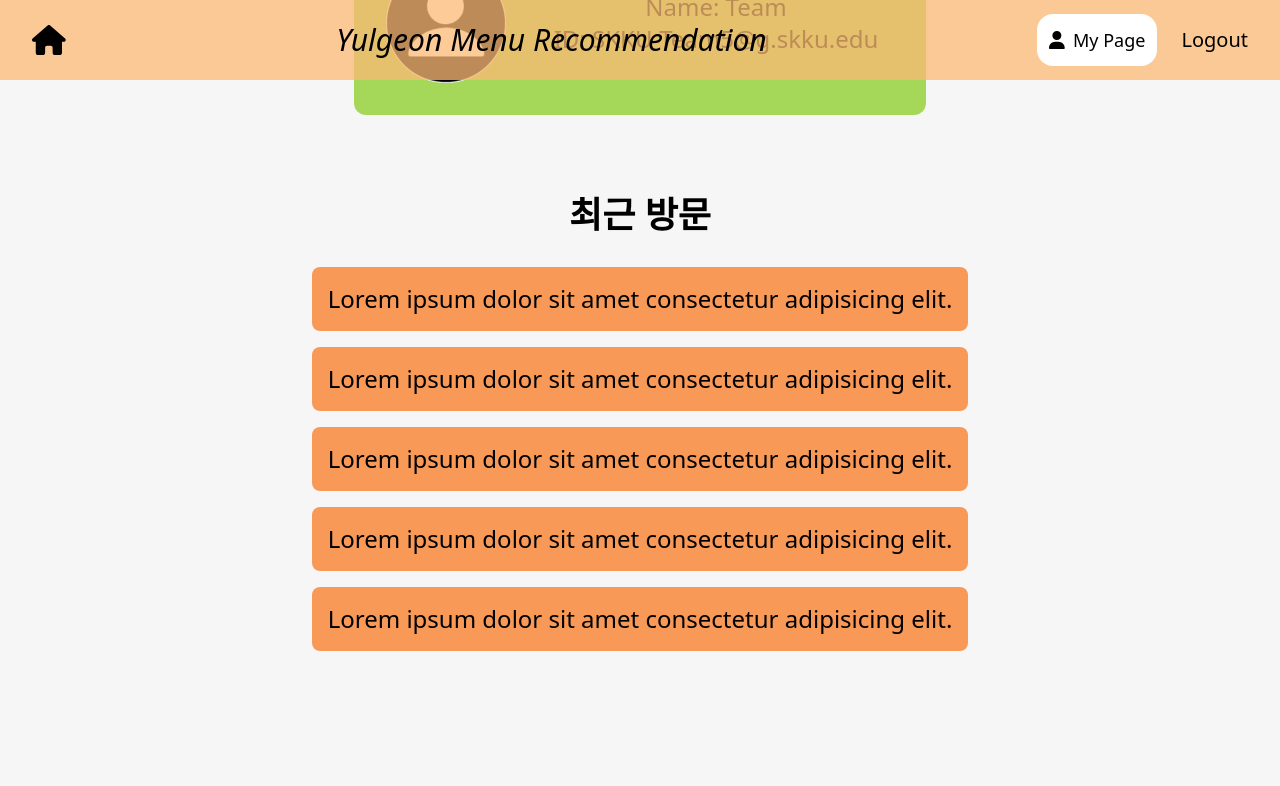
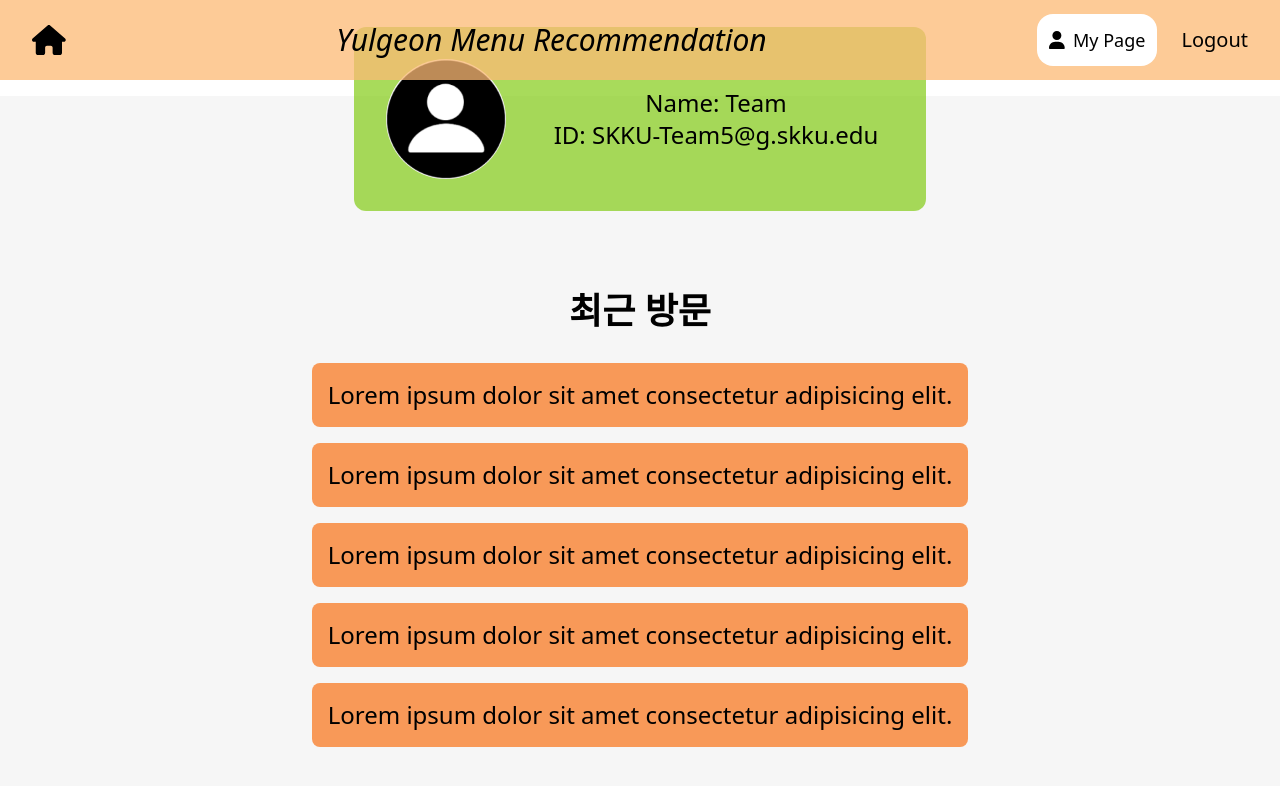
Before and after one commit to seoyoon98/frontend, a React (Create React App) app: page / in a window 1280 px wide. Both pictures are taken after a click on the button "My Page". Shown: the top 786 px of the page. Built offline with nearby package versions, Linux system fonts and the light colour scheme.

Commit message:
MyPage 디자인 이슈 해결

```diff
--- a/src/components/MyPage.jsx
+++ b/src/components/MyPage.jsx
@@ -4,7 +4,7 @@ import userProfile from "../assets/user.png";
 
 const MyPage = () => {
   return (
-    <div className="flex flex-col justify-center items-center w-full pt-20 h-screen bg-[#e1e1e1]/[0.3] p-8">
+    <div className="flex flex-col justify-center items-center w-full mt-24 pt-20 h-screen bg-[#e1e1e1]/[0.3] p-8">
       <div className="flex justify-center items-center mb-20 bg-lime-500/[0.7] p-8 pr-12 rounded-xl">
         <img
           className="w-[120px] h-[120px] mr-12 rounded-full"
--- a/src/styles/output.css
+++ b/src/styles/output.css
@@ -741,6 +741,14 @@ video {
   margin-top: 4rem;
 }
 
+.mt-20 {
+  margin-top: 5rem;
+}
+
+.mt-24 {
+  margin-top: 6rem;
+}
+
 .flex {
   display: flex;
 }
```
